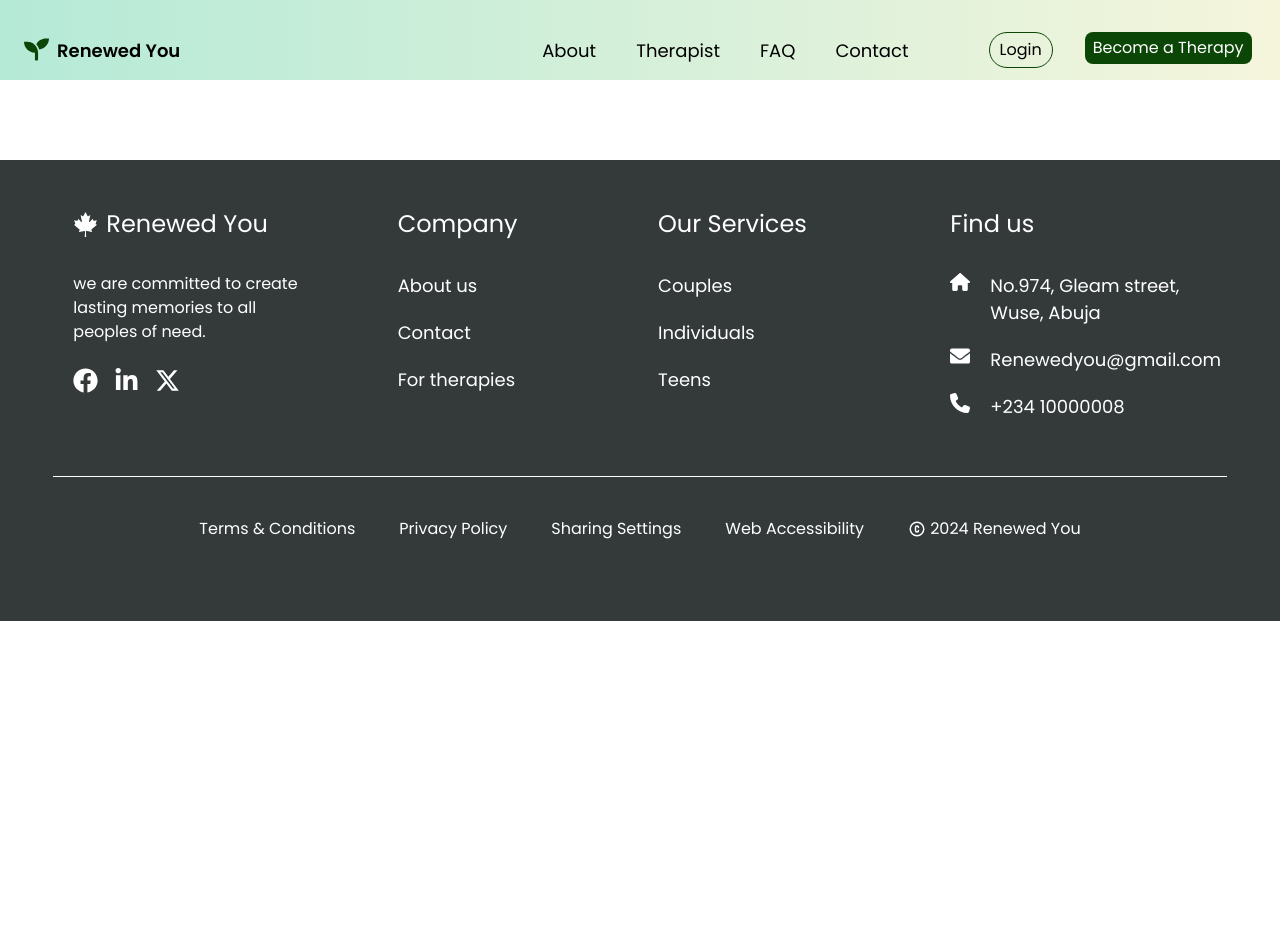
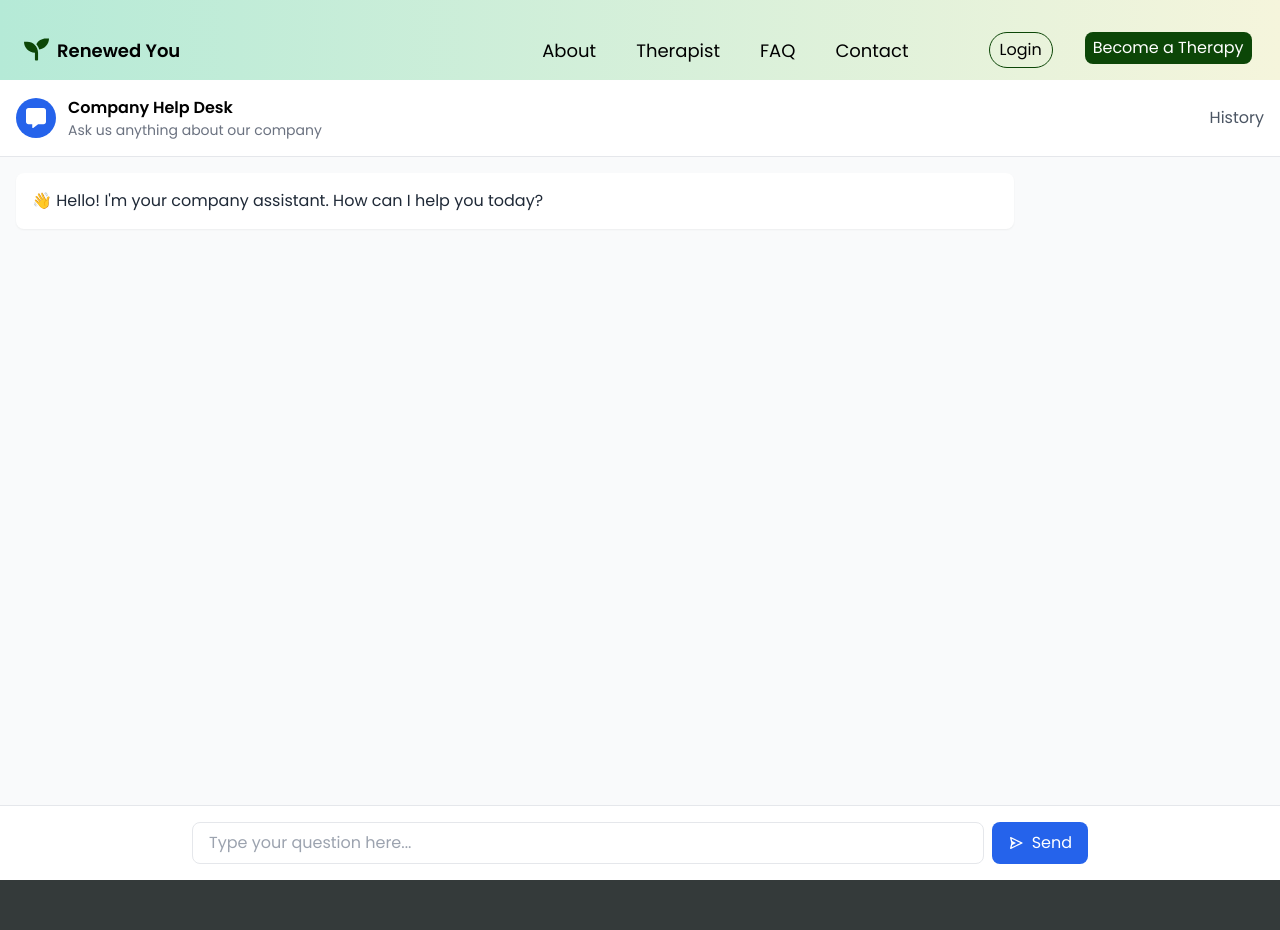
Before and after one commit to abdoullahi42/Renewed-You, a React (Vite) app: page /land in a window 1280 px wide. Shown: the top 930 px of the page. Before the commit the page ends 800 px from the top, so only its background shows below. Built offline with nearby package versions, Linux system fonts and the light colour scheme.

Commit message:
feat(added the feature of client questionnaire)

```diff
--- a/src/App.jsx
+++ b/src/App.jsx
@@ -3,14 +3,14 @@ import PageNotFound from "./pages/PageNotFound";
 // import Main from "./component/Main";
 import Homes from "./pages/Homes";
 import { BrowserRouter, Route, Routes } from "react-router-dom";
-import OnlineTheraphy from "./pages/OnlineTherapy";
+// import OnlineTheraphy from "./pages/OnlineTherapy";
 import Contact from "./pages/Contact";
 import Teens from "./pages/Teens";
 import Couples from "./pages/Couples";
 import Individual from "./pages/Individual";
 import NavBar from "./component/NavBar";
 import Footer from "./component/Footer";
-import Landpages from "./pages/Landpages";
+import Landpages from "./pages/landpages";
 import Onboarding from "./pages/Onboarding";
 import ClientQuestionnair1 from "./component/ClientQuestionnair1";
 
--- a/src/component/ClientQuestionnair1.jsx
+++ b/src/component/ClientQuestionnair1.jsx
@@ -46,6 +46,11 @@ const questions = [
 
 function ClientQuestionnair1() {
   const [countries, setCountries] = useState([]);
+  const [step, setStep] = useState(0);
+  function handleClick() {
+    setStep((Previous) => Previous + 1);
+  }
+  const [currentIndex, setcurrentIndex] = useState(0);
   useEffect(() => {
     const fetchCountries = async () => {
       try {
@@ -69,7 +74,7 @@ function ClientQuestionnair1() {
       >
         {questions.map((val, i) => (
           <div key={i} className=" w-11/12 mx-auto py-4">
-            <h5 className="text-center text-xl mb-4">{val.quest}</h5>
+            <h5 className="text-center text-xl mb-8">{val.quest}</h5>
 
             {val.options &&
               val.options.map((option, index) => (
@@ -77,12 +82,14 @@ function ClientQuestionnair1() {
                   key={index}
                   className="mb-4 bg-[#716599] rounded-[80px] w-10/12 mx-auto"
                 >
-                  <button className=" text-white py-3 px-5 ">{option}</button>
+                  <button className=" text-white py-3 px-5 " onClick="">
+                    {option}
+                  </button>
                 </div>
               ))}
-
+            <div className=" w-10/12 mx-auto">
               {val.isInput && val.IsInputType === "DropDown" && (
-              <select>
+                <select className="w-11/12 mx-auto rounded-[5px] p-2 border border-[#3E3D3D]">
                   {val.inputOptions.map((opt, i) => (
                     <option key={i} value={opt}>
                       {opt}
@@ -90,18 +97,27 @@ function ClientQuestionnair1() {
                   ))}
                 </select>
               )}
+            </div>
+
             {val.isInput && val.IsInputType === "Api" && (
               <Fragment>
-                <select>
+                <div className=" w-10/12 mx-auto">
+                  <select className="w-11/12 mx-auto rounded-[5px] p-2 border border-[#3E3D3D] mb-5">
                     {countries.map((country, i) => (
                       <option key={i} value={country}>
                         {country}
                       </option>
                     ))}
                   </select>
-                <div>
-                  <button>previous</button>
-                  <button>Next</button>
+                </div>
+
+                <div className="flex  w-10/12 mx-auto justify-between mt-5 ">
+                  <button className="bg-[#4B3F72] text-white w-1/4  py-2 px-4 rounded-[80px]">
+                    Previous
+                  </button>
+                  <button className="bg-[#4B3F72] text-white  w-1/4  py-2 px-4 rounded-[80px]">
+                    Next
+                  </button>
                 </div>
               </Fragment>
             )}
--- a/src/pages/Landpages.jsx
+++ b/src/pages/Landpages.jsx
@@ -1,76 +1,125 @@
-//
+/* eslint-disable react/no-unescaped-entities */
+import { useState } from "react";
 
-function landpages() {
-  return <div className="my-20"></div>;
-}
+import { FaChevronLeft, FaMessage } from "react-icons/fa6";
+import { BiSend } from "react-icons/bi";
 
-export default landpages;
+const Landpages = () => {
+  const [view, setView] = useState("chat"); // 'chat' or 'history'
+  const [input, setInput] = useState("");
 
-{
-  /*
+  // Sample chat history
+  const chatHistory = [
+    {
+      id: 1,
+      title: "Product Return Policy",
+      preview: "I need information about your return policy...",
+      date: "2025-01-02",
+      unread: false,
+    },
+    {
+      id: 2,
+      title: "Shipping Options",
+      preview: "What shipping methods are available...",
+      date: "2025-01-01",
+      unread: true,
+    },
+  ];
 
-  <div className="mb-24">
-        <h3 className="text-[#16BA16] mb-10 md:text-2xl text-center">
-          Why{" "}
-          <span className="bg-clip-text text-transparent bg-gradient-to-r from-[#16BA16] to-[#FFD700]">
-            Choose
-          </span>{" "}
-          <span className="text-[#FFD700]">Us</span>
-        </h3>
-        <div className="md:grid  grid-cols-3 gap-6 w-11/12 mx-auto mb-7">
-          {whyus.map((data, index) => (
-            <div key={index} className="flex gap-5 md:block mb-9">
-              <div className="bg-gradient-to-r from-[#16BA16] to-[#FFD700] p-[2px] rounded-full  w-11 h-11 md:w-fit mb-8 md:mx-auto">
-                <div className="bg-white text-center text-[#16BA16] w-10 h-10 flex items-center justify-center rounded-full md:text-3xl">
-                  {index + 1}{" "}
-                </div>
-              </div>
-              <p className="lg:text-xl mb-12">{data.text}</p>
-            </div>
-          ))}
+  const ChatView = () => (
+    <div className="flex flex-col h-screen bg-gray-50">
+      {/* Header */}
+      <div className="bg-white border-b p-4 flex items-center justify-between">
+        <div className="flex items-center gap-3">
+          <div className="h-10 w-10 bg-blue-600 rounded-full flex items-center justify-center">
+            <FaMessage className="text-white h-5 w-5" />
+          </div>
+          <div>
+            <h1 className="font-semibold">Company Help Desk</h1>
+            <p className="text-sm text-gray-500">
+              Ask us anything about our company
+            </p>
+          </div>
+        </div>
+        <button
+          onClick={() => setView("history")}
+          className="text-gray-600 hover:text-gray-800"
+        >
+          History
+        </button>
+      </div>
+
+      {/* Chat Area */}
+      <div className="flex-1 overflow-y-auto p-4 space-y-4">
+        {/* Welcome Message */}
+        <div className="bg-white rounded-lg p-4 shadow-sm max-w-[80%]">
+          <p className="text-gray-800">
+            👋 Hello! I'm your company assistant. How can I help you today?
+          </p>
         </div>
       </div>
 
-      <div className="grid grid-cols-1 md:grid-cols-2 w-10/12 mx-auto gap-5 mb-24">
-        {features.map((data, index) => (
-          <div key={index}>
-            <p>{data.icon}</p>
-            <p className="text-base md:text-xl lg:text-[32px] mb-3">
-              {data.text}
-            </p>
+      {/* Input Area */}
+      <div className="border-t bg-white p-4">
+        <div className="flex gap-2 max-w-4xl mx-auto">
+          <input
+            type="text"
+            value={input}
+            onChange={(e) => setInput(e.target.value)}
+            placeholder="Type your question here..."
+            className="flex-1 border rounded-lg px-4 py-2 focus:outline-none focus:ring-2 focus:ring-blue-500"
+          />
+          <button className="bg-blue-600 text-white rounded-lg px-4 py-2 hover:bg-blue-700 flex items-center gap-2">
+            <BiSend className="h-4 w-4" />
+            Send
+          </button>
+        </div>
+      </div>
+    </div>
+  );
+
+  const HistoryView = () => (
+    <div className="flex flex-col h-screen bg-gray-50">
+      {/* Header */}
+      <div className="bg-white border-b p-4 flex items-center gap-3">
+        <button
+          onClick={() => setView("chat")}
+          className="text-gray-600 hover:text-gray-800"
+        >
+          <FaChevronLeft className="h-5 w-5" />
+        </button>
+        <h1 className="font-semibold">Chat History</h1>
+      </div>
+
+      {/* History List */}
+      <div className="flex-1 p-4 space-y-3">
+        {chatHistory.map((chat) => (
+          <div
+            key={chat.id}
+            className="bg-white rounded-lg p-4 shadow-sm cursor-pointer hover:bg-gray-50"
+            onClick={() => setView("chat")}
+          >
+            <div className="flex justify-between items-start">
+              <div>
+                <h3 className="font-medium">{chat.title}</h3>
+                <p className="text-sm text-gray-500 mt-1">{chat.preview}</p>
+              </div>
+              <div className="flex flex-col items-end gap-2">
+                <span className="text-xs text-gray-500">{chat.date}</span>
+                {chat.unread && (
+                  <span className="bg-blue-600 text-white text-xs px-2 py-1 rounded-full">
+                    New
+                  </span>
+                )}
+              </div>
+            </div>
           </div>
         ))}
       </div>
+    </div>
+  );
 
-      <h3 className="text-center mb-16 text-[#16BA16] lg:text-2xl">
-        Our{" "}
-        <span className="bg-clip-text text-transparent bg-gradient-to-r from-[#16BA16] to-[#FFD700]">
-          {" "}
-          Network
-        </span>
-      </h3>
-      {stepsData.map((steps, index) => (
-        <div
-          key={steps.header}
-          className="grid grid-cols-1 md:grid-cols-2 w-11/12 mx-auto gap-10 lg:items-center md:gap-20 mb-20 md:mb-12 lg:mb-11 text-[#363537] px-4 md:px-0"
-        >
-          <div className={`${index % 2 === 0 && "md:order-2"}  md:w-10/12  `}>
-            <img src={steps.images} alt={steps.images} className="" />
-          </div>
-          <div className={`${index % 2 === 0 && "md:order-1"}`}>
-            <h3 className="text-xl lg:text-3xl mb-6 font-semibold ">
-              {steps.header}
-            </h3>
-            <p className="leading-[1.6] lg:text-[18px] mb-5 ">{steps.text}</p>
-            <button
-              className="bg-gradient-to-r from-[#16BA16] to-[#FFD700] p-2  rounded-[48px] lg:rounded-[32px] text-white py-2 px-4"
-              style={{ boxShadow: "2px 2px 4px 0px #00000026" }}
-            >
-              Get started
-            </button>
-          </div>
-        </div>
-      ))}
-    </div>
-  */
-}
+  return view === "chat" ? <ChatView /> : <HistoryView />;
+};
+
+export default Landpages;
```
Lines whose indentation alone changed are shown as unchanged.
